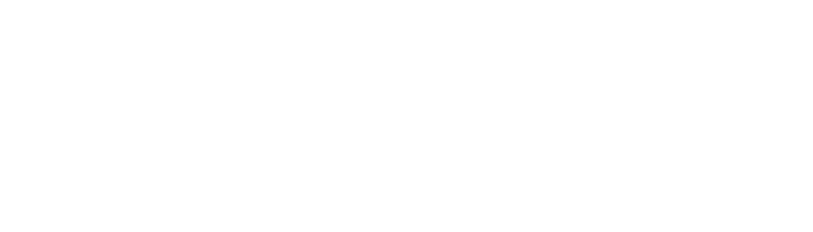
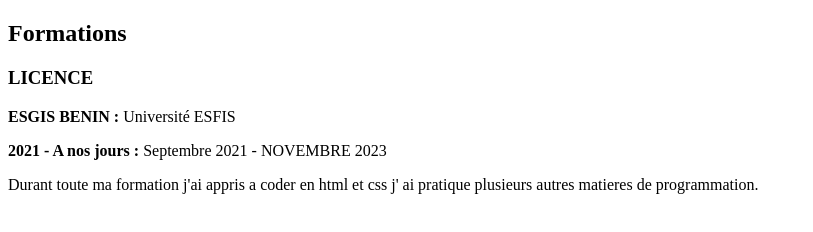
Before and after one commit to quenum06/git-mon-cv, a plain HTML site: page index.html in a window 1280 px wide. Shown: the whole page, without its empty margins (0-813 px from the left). Drawn offline with Linux system fonts and the light colour scheme.

Commit message:
mise en place de la section formations

```diff
--- a/index.html
+++ b/index.html
@@ -7,6 +7,14 @@
     <link rel="stylesheet" href="style.css">
 </head>
 <body>
-
+    <section id="formations">
+        <h2>Formations</h2>
+        <article>
+            <h3>LICENCE</h3>
+            <p><strong>ESGIS BENIN :</strong> Université ESFIS</p>
+            <p><strong>2021 - A nos jours :</strong> Septembre 2021 - NOVEMBRE 2023</p>
+            <p>Durant toute ma formation j'ai appris a coder en html et css j' ai pratique plusieurs autres matieres de programmation.</p>
+        </article>
+    </section>
 </body>
 </html>
```
